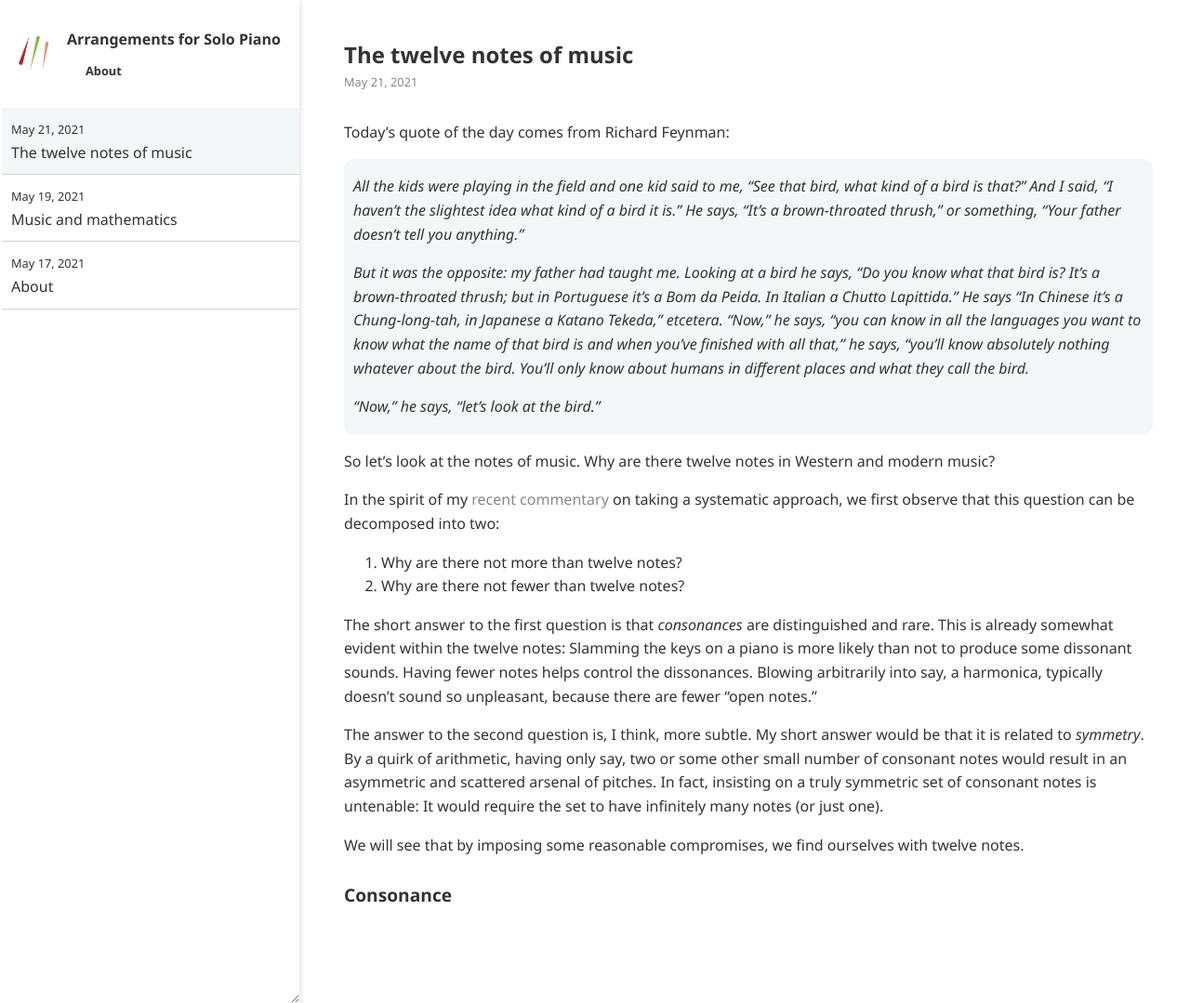
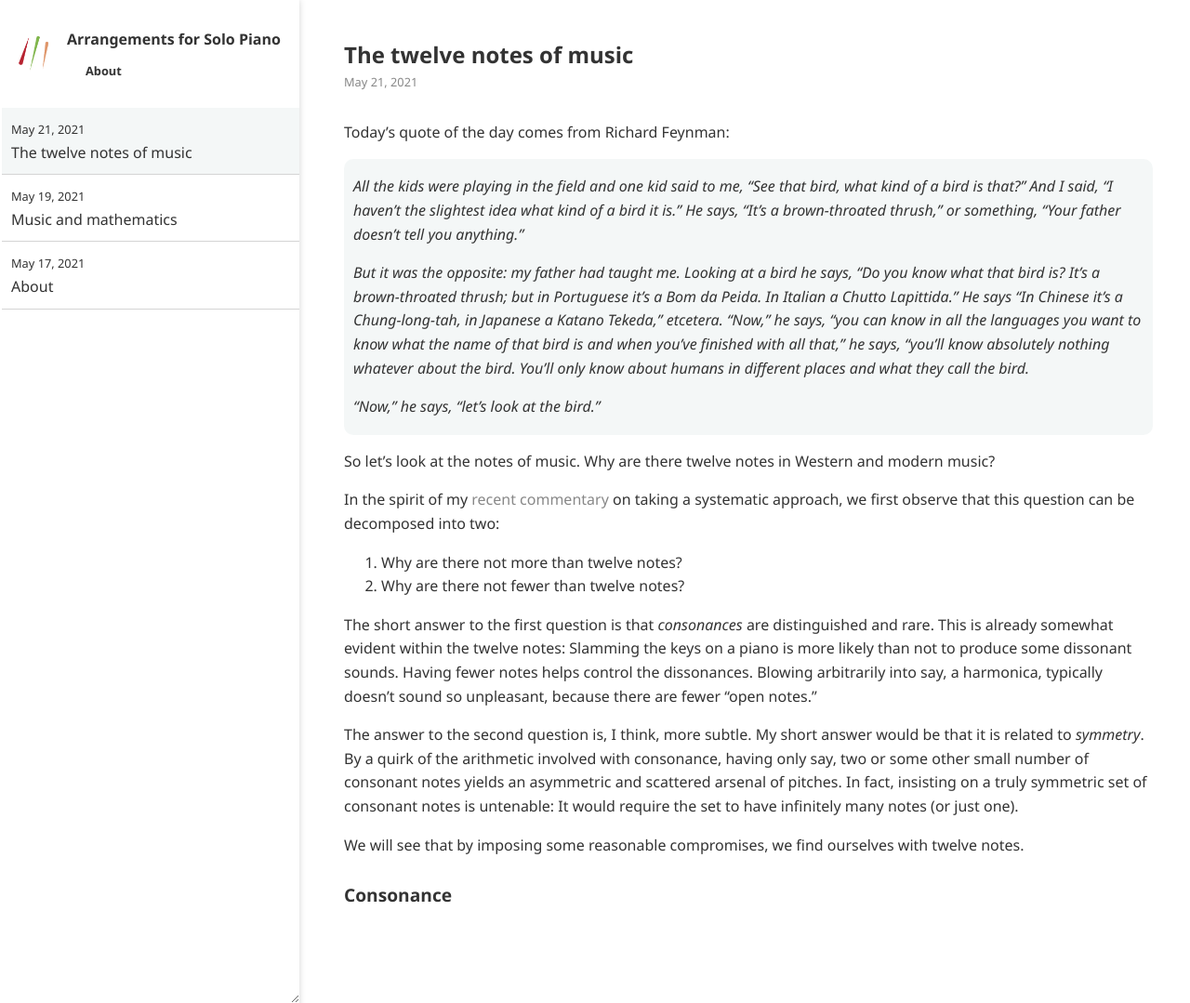
Before and after one commit to ansyblenetwork/arrpiano, a Jekyll site: the page built from _posts/2021-05-21-twelve-notes.md, in a window 1280 px wide and 1079 px high. Shown: the whole window at 93% size. Built offline with Jekyll 4.4.1, drawn with Linux system fonts in a browser that asks for light colours.

Commit message:
Update 2021-05-21-twelve-notes.md

```diff
--- a/_posts/2021-05-21-twelve-notes.md
+++ b/_posts/2021-05-21-twelve-notes.md
@@ -24,7 +24,7 @@
 
 The short answer to the first question is that _consonances_ are distinguished and rare. This is already somewhat evident within the twelve notes: Slamming the keys on a piano is more likely than not to produce some dissonant sounds. Having fewer notes helps control the dissonances. Blowing arbitrarily into say, a harmonica, typically doesn't sound so unpleasant, because there are fewer "open notes."
 
-The answer to the second question is, I think, more subtle. My short answer would be that it is related to _symmetry_. By a quirk of arithmetic, having only say, two or some other small number of consonant notes would result in an asymmetric and scattered arsenal of pitches. In fact, insisting on a truly symmetric set of consonant notes is untenable: It would require the set to have infinitely many notes (or just one).
+The answer to the second question is, I think, more subtle. My short answer would be that it is related to _symmetry_. By a quirk of the arithmetic involved with consonance, having only say, two or some other small number of consonant notes yields an asymmetric and scattered arsenal of pitches. In fact, insisting on a truly symmetric set of consonant notes is untenable: It would require the set to have infinitely many notes (or just one).
 
 We will see that by imposing some reasonable compromises, we find ourselves with twelve notes.
 
```
